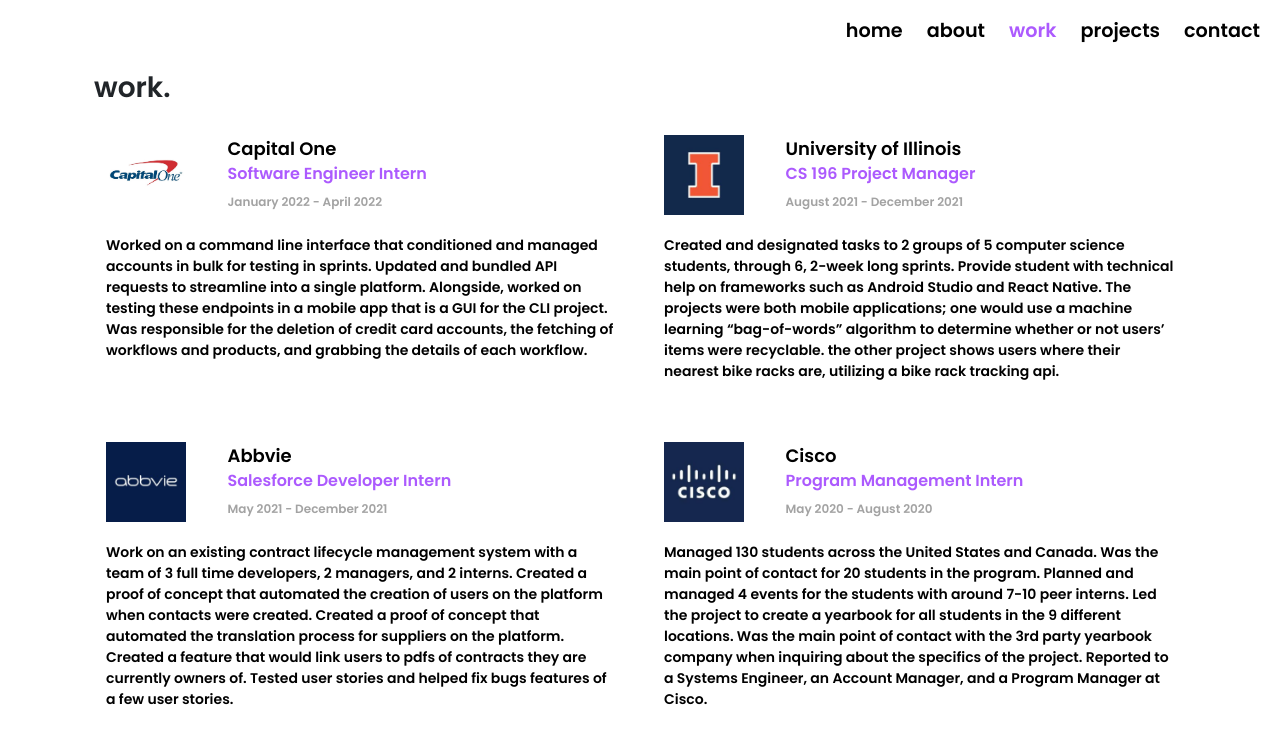
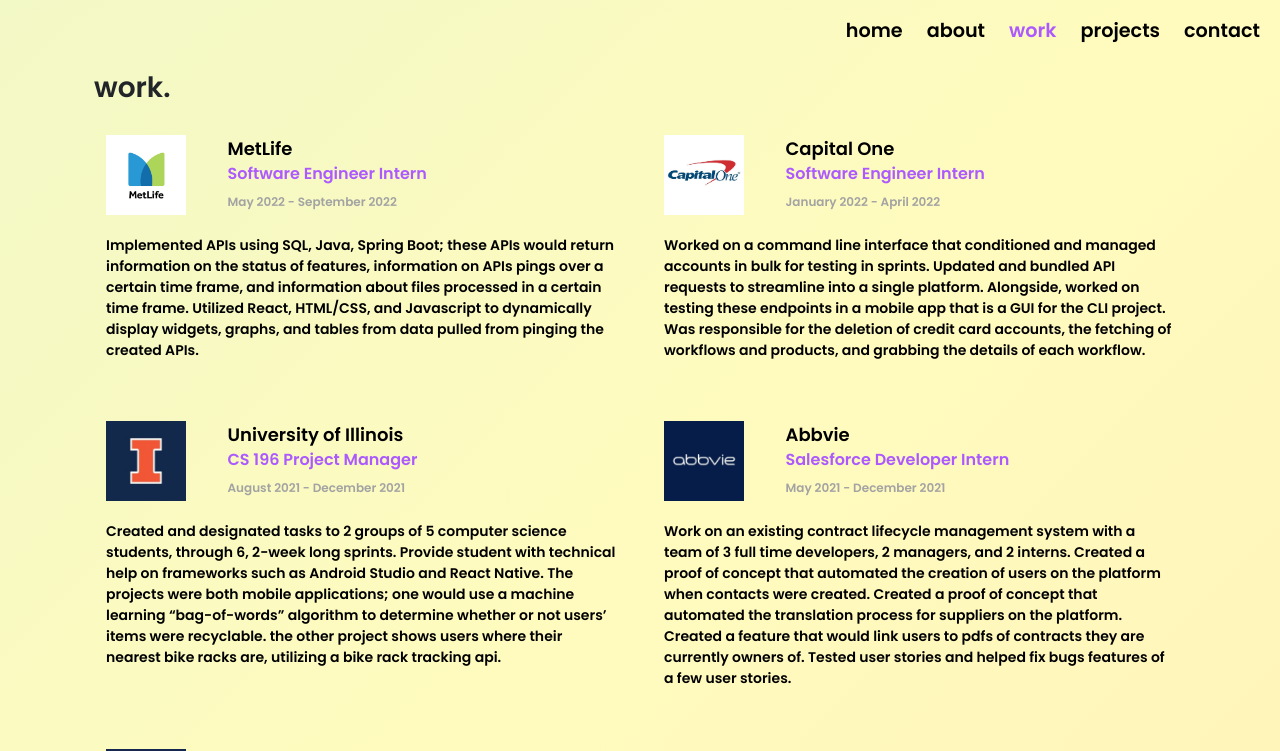
Before and after one commit to prashkn/portfolioupdate, a React (Create React App) app: page /work in a window 1280 px wide. Shown: the top 751 px of the page. Built offline with nearby package versions, Linux system fonts and the light colour scheme.

Commit message:
background changes

```diff
--- a/src/App.js
+++ b/src/App.js
@@ -13,14 +13,11 @@
 import MetLife from "./pages/MetLife";
 import TheCodingSchool from "./pages/TheCodingSchool";
 import Stanford from "./pages/Stanford";
-import TagManager from "react-gtm-module";
+import "../src/styles.css";
 
 function App() {
-  React.useEffect(() => {
-    TagManager.initialize({ gtmId: "GTM-XXXXX" });
-  }, []);
   return (
-    <>
+    <div className="App">
       <Navbar />
       <div className="container">
         <Routes>
@@ -38,7 +35,7 @@
           <Route path="/work/metlife" element={<MetLife />} />
         </Routes>
       </div>
-    </>
+    </div>
   );
 }
 
--- /dev/null
+++ b/src/pages/MetLife.js
@@ -0,0 +1,46 @@
+import React from "react";
+import Container from "react-bootstrap/Container";
+import Row from "react-bootstrap/Row";
+import Col from "react-bootstrap/Col";
+import fonts from "../fonts.module.css";
+
+export default function MetLife() {
+  return (
+    <Container style={{ marginBottom: 30 }}>
+      <Row style={{ marginBottom: 35, marginTop: 20 }}>
+        <Col>
+          <h3 className={fonts.poppinssemibold}>{info.companyheader}</h3>
+          <h4 className={fonts.poppinsmedium}>{info.jobTitle}</h4>
+        </Col>
+      </Row>
+      <Row style={{ marginBottom: 35 }}>
+        <h4
+          className={fonts.poppinssemibold}
+          style={{ color: "#AC5AFE", marginBottom: 10 }}
+        >
+          Coming Soon!
+        </h4>
+        <h6 className={fonts.poppinsmedium}>
+          Until then, please check my{" "}
+          <a
+            href="https://www.linkedin.com/in/prashant-n/"
+            target="_blank"
+            rel="noopener"
+          >
+            linkedin
+          </a>{" "}
+          for information on my experience at MetLife.
+        </h6>
+      </Row>
+    </Container>
+  );
+}
+
+const info = {
+  companyheader: "MetLife",
+  jobTitle: "Software Engineer Intern",
+  outline:
+    "MetLife is a life insurance and employee benefits company. I was on the Retirement & Income Solutions team, and worked on a platform that met many different loose-ends business needs for internal teams.",
+  work1:
+    "I was a full-stack engineer intern on the Retirement & Income Solutions team at MetLife. I worked alongside the team, and was apart of every sprint and had ownership over my own tickets and user stories. I was apart of a few key features, including creating 4 APIs, and dynamically rendering widgets and graphs/tables on the home page of the application.",
+};
--- a/src/pages/Work.js
+++ b/src/pages/Work.js
@@ -8,6 +8,7 @@
 import abbvie from "../assets/abbvie.png";
 import tcs from "../assets/tcs.png";
 import ttc from "../assets/ttc.jpeg";
+import metlife from "../assets/metlife.jpeg";
 import fonts from "../fonts.module.css";
 import { Link } from "react-router-dom";
 
@@ -18,6 +19,20 @@
         <h3 className={fonts.poppinssemibold}>work.</h3>
       </Row>
       <Row>
+        <Col sm={12} md={6}>
+          <Link
+            to="/work/metlife"
+            style={{ textDecoration: "none", color: "black" }}
+          >
+            <JobCard
+              company={workInfo.METLIFE.company}
+              jobTitle={workInfo.METLIFE.jobTitle}
+              date={workInfo.METLIFE.date}
+              description={workInfo.METLIFE.description}
+              imgsrc={metlife}
+            />
+          </Link>
+        </Col>
         <Col sm={12} md={6}>
           <Link
             to="/work/capitalone"
@@ -32,6 +47,8 @@
             />
           </Link>
         </Col>
+      </Row>
+      <Row>
         <Col sm={12} md={6}>
           <Link
             to="/work/uiuc"
@@ -46,8 +63,6 @@
             />
           </Link>
         </Col>
-      </Row>
-      <Row>
         <Col sm={12} md={6}>
           <Link
             to="/work/abbvie"
@@ -62,6 +77,8 @@
             />
           </Link>
         </Col>
+      </Row>
+      <Row>
         <Col sm={12} md={6}>
           <Link
             to="/work/cisco"
@@ -76,8 +93,6 @@
             />
           </Link>
         </Col>
-      </Row>
-      <Row>
         <Col sm={12} md={6}>
           <Link
             to="/work/thecodingschool"
@@ -92,6 +107,8 @@
             />
           </Link>
         </Col>
+      </Row>
+      <Row>
         <Col sm={12} md={6}>
           <Link
             to="/work/stanford"
@@ -106,6 +123,7 @@
             />
           </Link>
         </Col>
+        <Col sm={12} md={6}></Col>
       </Row>
 
       <Row style={{ marginBottom: 35, marginTop: 20 }}>
@@ -136,6 +154,13 @@
 }
 
 const workInfo = {
+  METLIFE: {
+    company: "MetLife",
+    jobTitle: "Software Engineer Intern",
+    date: "May 2022 - September 2022",
+    description:
+      "Implemented APIs using SQL, Java, Spring Boot; these APIs would return information on the status of features, information on APIs pings over a certain time frame, and information about files processed in a certain time frame. Utilized React, HTML/CSS, and Javascript to dynamically display widgets, graphs, and tables from data pulled from pinging the created APIs.",
+  },
   SWECAPITALONE: {
     company: "Capital One",
     jobTitle: "Software Engineer Intern",
--- a/src/styles.css
+++ b/src/styles.css
@@ -4,11 +4,28 @@
 
 html {
   overflow-y: scroll;
+  background: linear-gradient(-45deg, #ffb098, #fffbbe, #94e3ff, #8affe4);
+  background-size: 1000% 1000%;
+  animation: gradient 15s ease infinite;
 }
 
 body {
   margin: 0;
-  background-color: white;
+  background: linear-gradient(-45deg, #ffb098, #fffbbe, #94e3ff, #8affe4);
+  background-size: 1000% 1000%;
+  animation: gradient 15s ease infinite;
+}
+
+@keyframes gradient {
+  0% {
+    background-position: 0% 50%;
+  }
+  50% {
+    background-position: 100% 50%;
+  }
+  100% {
+    background-position: 0% 50%;
+  }
 }
 
 .navbar-title {
```
Also changed, not shown: src/assets/metlife.jpeg (added).
